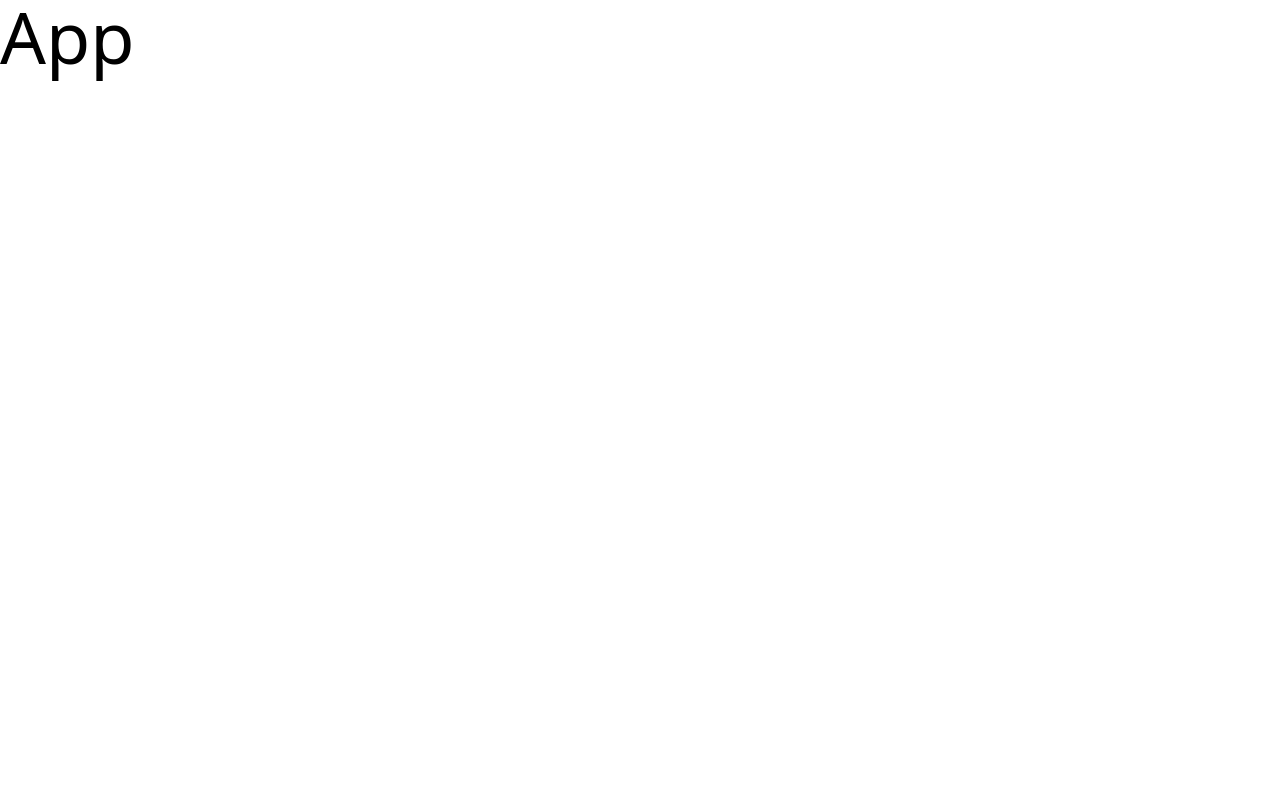
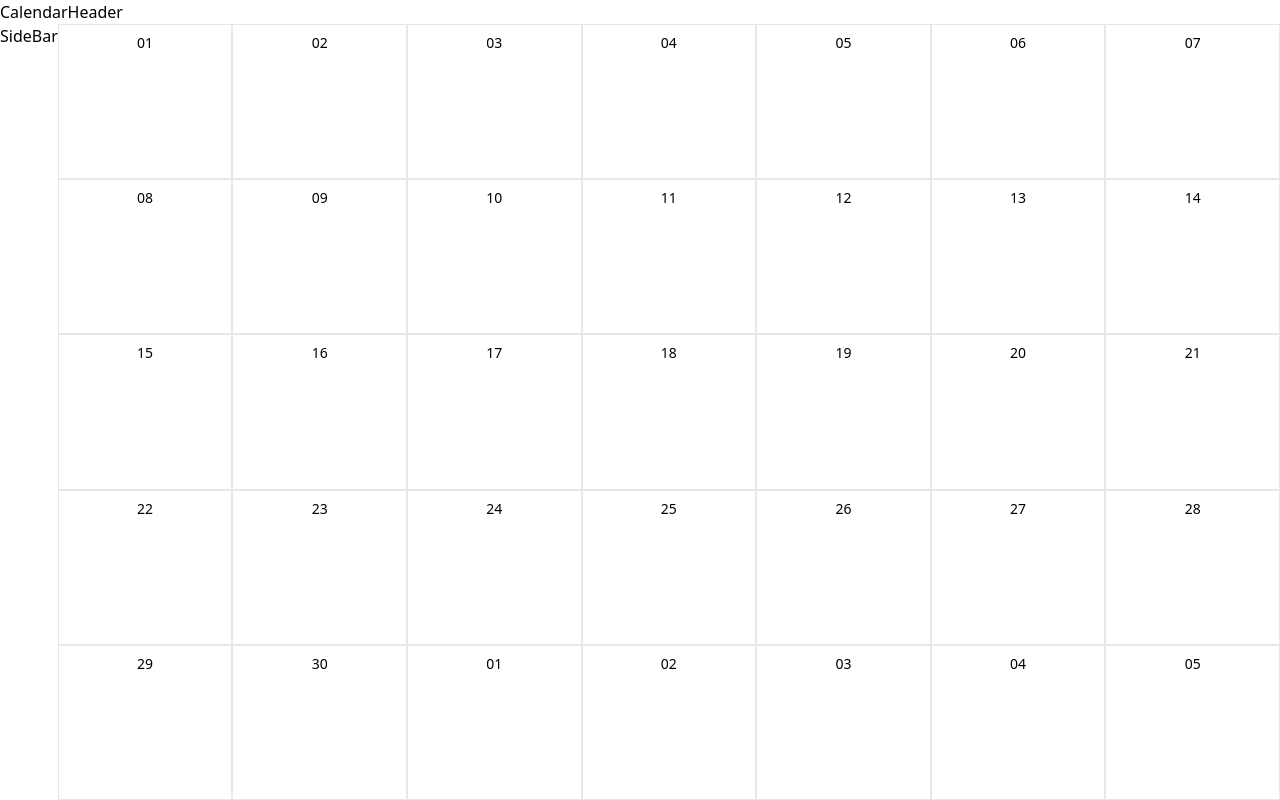
Before and after one commit to NAVIN0507/calendar, a React (Vite) app: page / in a window 1280 px wide. Built offline with nearby package versions, Linux system fonts and the light colour scheme.

Commit message:
added packages

```diff
--- a/src/App.jsx
+++ b/src/App.jsx
@@ -1,8 +1,21 @@
-import React from 'react'
+import React, { useState } from 'react'
+import { getMonth } from './lib/utils'
+import CalendarHeader from './components/CalendarHeader'
+import SideBar from './components/SideBar'
+import Month from './components/Month'
 
 const App = () => {
+  console.table(getMonth())
+  const [currentMonth, setcurrentMonth] = useState(getMonth())
+
   return (
-    <div className='text-7xl'>App</div>
+  <div className="h-screen flex flex-col">
+  <CalendarHeader/>
+    <div className='flex flex-1'>
+      <SideBar/>
+      <Month month={currentMonth}/>
+    </div>
+  </div>
   )
 }
 
--- /dev/null
+++ b/src/components/CalendarHeader.jsx
@@ -0,0 +1,9 @@
+import React from 'react'
+
+const CalendarHeader = () => {
+  return (
+    <div>CalendarHeader</div>
+  )
+}
+
+export default CalendarHeader
--- /dev/null
+++ b/src/components/Day.jsx
@@ -0,0 +1,15 @@
+import React from 'react'
+
+const Day = ({day}) => {
+  return (
+    <div className='border border-gray-200 flex flex-col'>
+        <header className='flex flex-col items-center'>
+     <p className='text-sm p-1 my-1 text-center'>
+        {day.format('DD')}
+     </p>
+     </header>
+    </div>
+  )
+}
+
+export default Day
--- /dev/null
+++ b/src/components/Month.jsx
@@ -0,0 +1,17 @@
+import React from 'react'
+import Day from './Day'
+const Month = ({month}) => {
+  return (
+    <div className='flex-1 grid grid-cols-7 grid-rows-5'>
+        {month.map((row , i)=>(
+            <React.Fragment key={i}>
+                {row.map((day , idx)=>(
+                    <Day day={day} key={idx}/>
+                ))}
+            </React.Fragment>
+        ))}
+    </div>
+  )
+}
+
+export default Month
--- /dev/null
+++ b/src/components/SideBar.jsx
@@ -0,0 +1,9 @@
+import React from 'react'
+
+const SideBar = () => {
+  return (
+    <div>SideBar</div>
+  )
+}
+
+export default SideBar
--- /dev/null
+++ b/src/lib/utils.js
@@ -0,0 +1,14 @@
+import dayjs from 'dayjs'
+
+export function getMonth(month = dayjs().month()){
+    const year = dayjs().year()
+    const firstDayOfMonth = dayjs(new Date(year , month , 1)).day()
+    let currentMonthCount = 0 - firstDayOfMonth;
+    const daysMatrix = new Array(5).fill([]).map(()=>{
+        return new Array(7).fill(null).map(()=>{
+            currentMonthCount++
+            return dayjs(new Date(year , month , currentMonthCount))
+        })
+    })
+    return daysMatrix
+}
```
